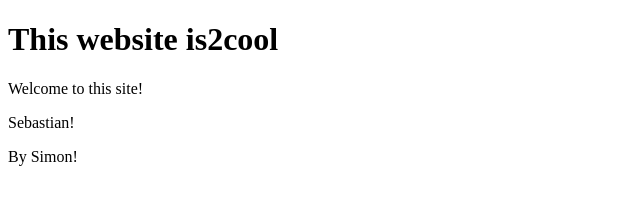
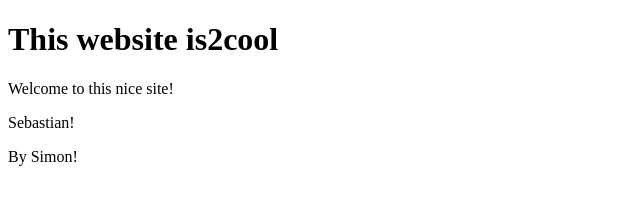
Before and after one commit to ZabatorXXX/AnJEnksSite, a plain HTML site: page website/index.html in a window 1280 px wide. Shown: the full height of the page, 0-640 px from the left. Drawn offline with Linux system fonts and the light colour scheme.

Commit message:
Update index.html

```diff
--- a/website/index.html
+++ b/website/index.html
@@ -8,7 +8,7 @@
 </head>
 <body>
     <h1>This website is2cool</h1>
-    <p>Welcome to this site!</p>
+    <p>Welcome to this nice site!</p>
     <p>Sebastian!</p>
     <p>By Simon!</p>
 </body>
```
